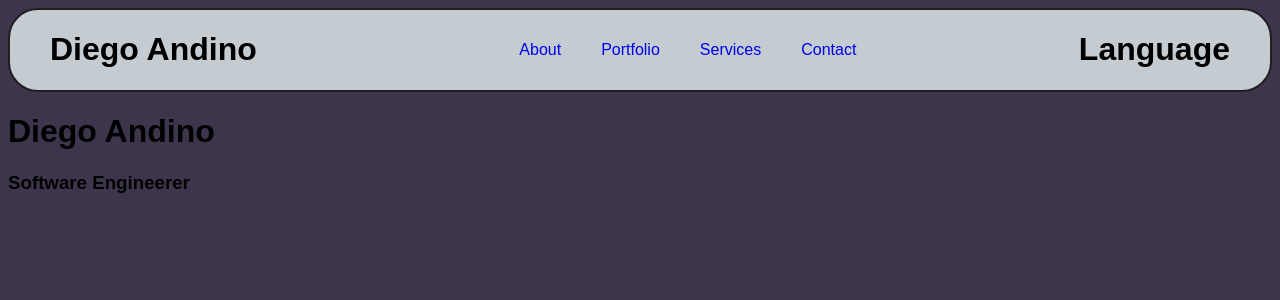
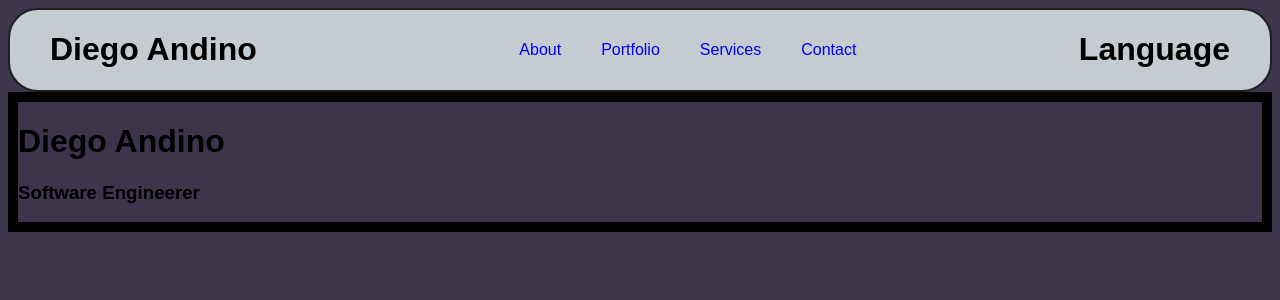
Before and after one commit to ItsDMAF/Portfolio-DMAF, a React (Vite) app: page / in a window 1280 px wide. Shown: the top 300 px of the page. Built offline with nearby package versions, Linux system fonts and the light colour scheme.

Commit message:
general idea of main content container

```diff
--- a/src/MainScreen/MainScreen.jsx
+++ b/src/MainScreen/MainScreen.jsx
@@ -2,7 +2,7 @@ import styles from './MainScreen.module.css'
 
 function MainScreen() {
   return (
-    <div className="main--container">
+    <div className={styles.maincontainer}>
         <h1>Diego Andino</h1>
         <h3>Software Engineerer</h3>
     </div>
--- a/src/MainScreen/MainScreen.module.css
+++ b/src/MainScreen/MainScreen.module.css
@@ -0,0 +1,3 @@
+.maincontainer {
+    border: solid 10px black;
+}
```
